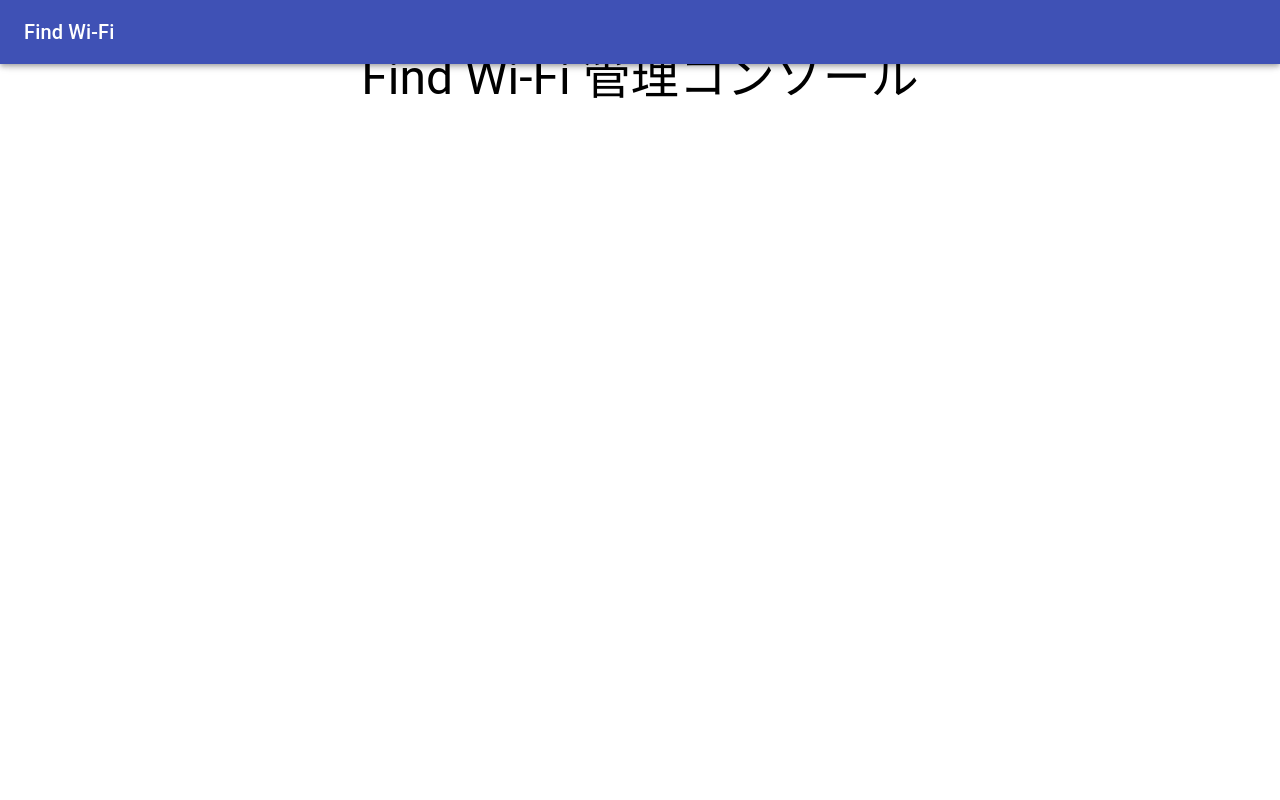
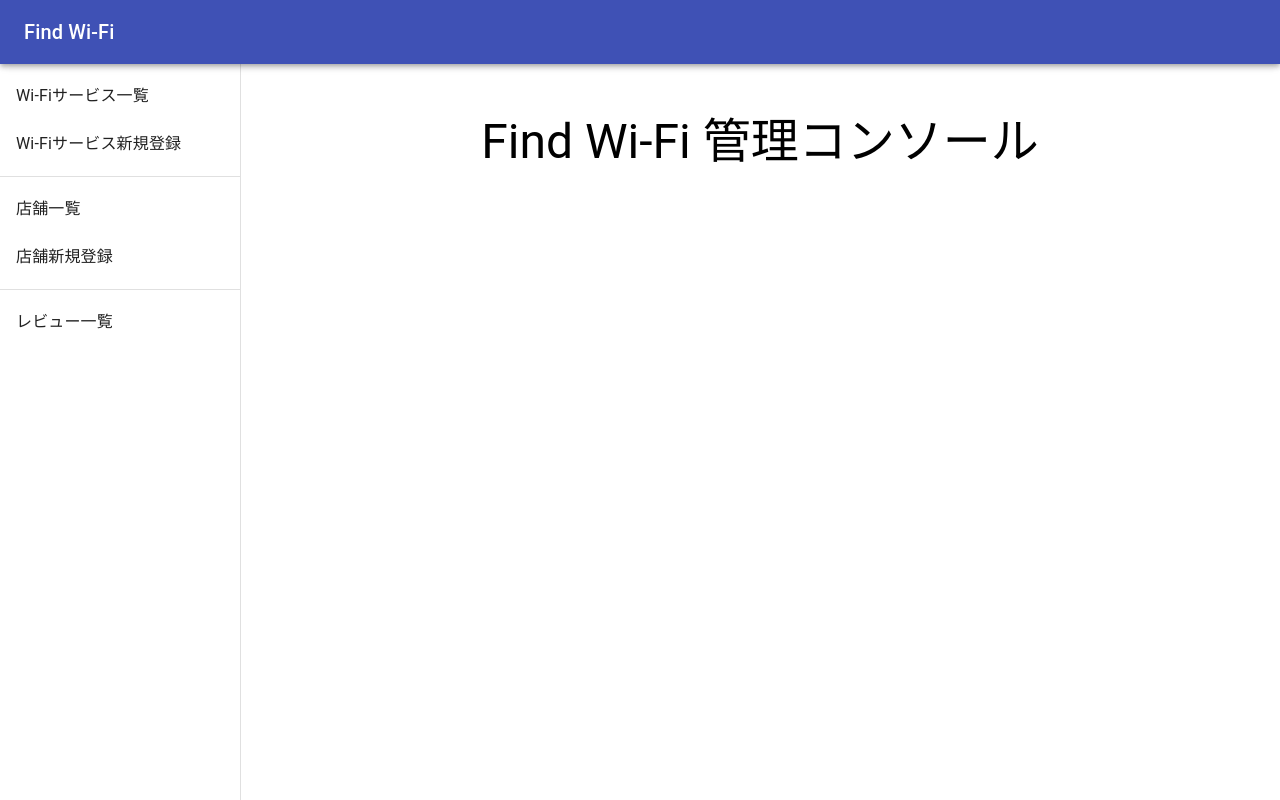
Before and after one commit to KotaTanaka/react-frontend-sandbox, a React (Create React App) app: page / in a window 1280 px wide. Built offline with nearby package versions, Linux system fonts and the light colour scheme.

Commit message:
feat: ボディの位置調整

```diff
--- a/src/App.tsx
+++ b/src/App.tsx
@@ -1,9 +1,11 @@
 import React from 'react';
+import styled from 'styled-components';
 import { BrowserRouter as Router, Switch, Route } from 'react-router-dom';
 
 // from app
 import { Provider } from 'src/Store';
 import Header from 'src/components/Header';
+import SideBar from 'src/components/SideBar';
 import TopPage from 'src/pages/TopPage';
 import ServicesPage from 'src/pages/ServicesPage';
 import ServiceDetailPage from 'src/pages/ServiceDetailPage';
@@ -13,19 +15,28 @@
   return (
     <Provider>
       <Router>
-        <div>
+        <AppContainer>
           <Header />
+          <SideBar />
+          <Body>
             <Switch>
               <Route exact path="/" component={TopPage} />
               <Route exact path="/services" component={ServicesPage} />
               {/* prettier-ignore */}
-            <Route exact path="/services/:serviceId" component={ServiceDetailPage} />
+              <Route exact path="/services/detail/:serviceId" component={ServiceDetailPage} />
               <Route exact path="/counter" component={CounterPage} />
             </Switch>
-        </div>
+          </Body>
+        </AppContainer>
       </Router>
     </Provider>
   );
 };
 
+// styles
+const AppContainer = styled.div``;
+const Body = styled.div`
+  margin: 64px 0 0 240px;
+`;
+
 export default App;
```
Lines whose indentation alone changed are shown as unchanged.
